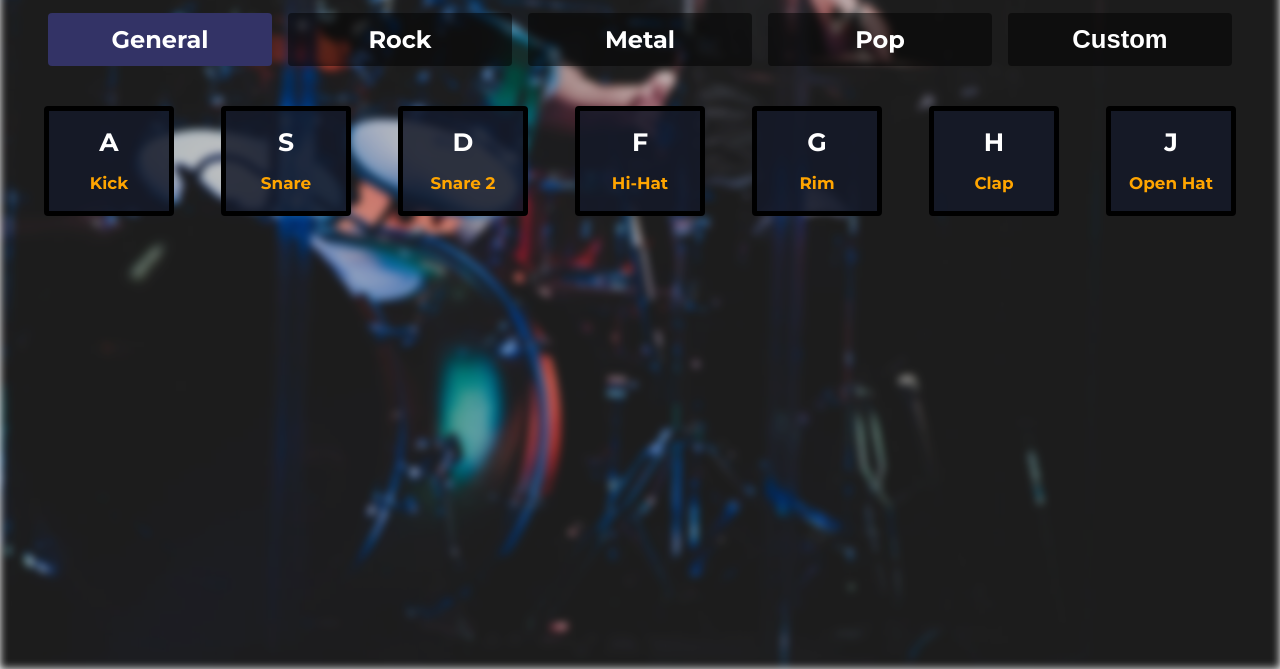
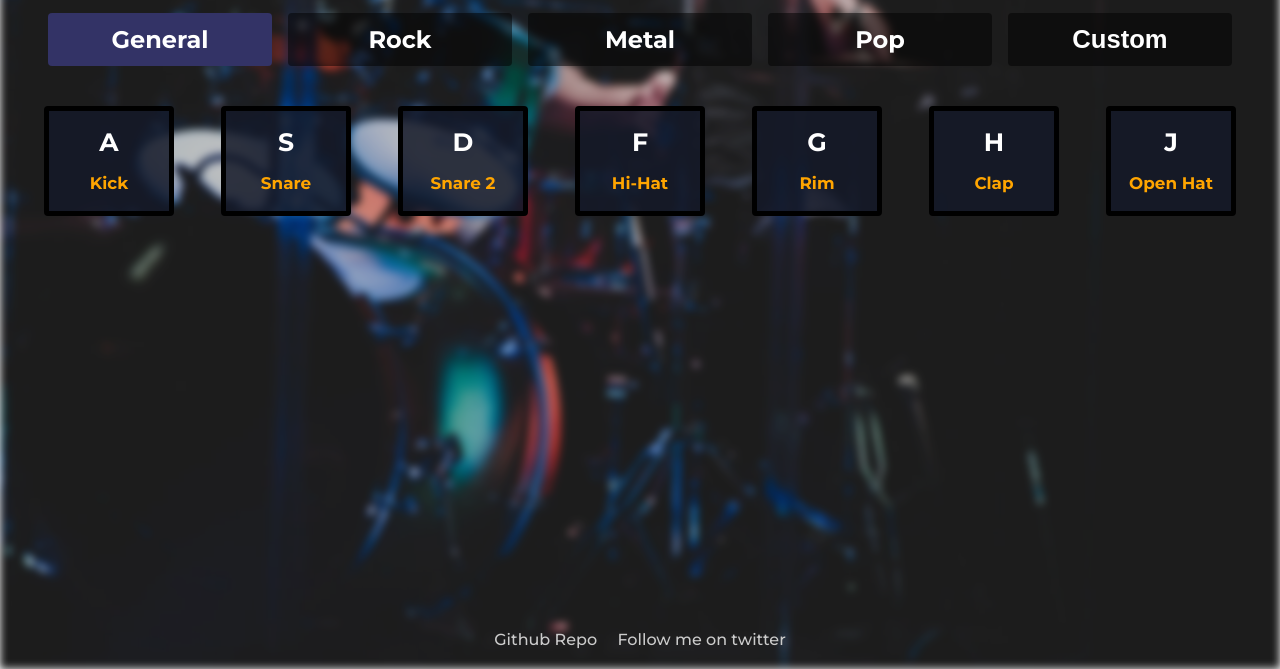
Before and after one commit to 1qk1/drumbox, a website: page public/index.html in a window 1280 px wide. Shown: the part 131-800 px from the top of the page. Drawn offline with nearby package versions, Linux system fonts and the light colour scheme; no server answers.

Commit message:
add footer, improve title

```diff
--- a/public/index.html
+++ b/public/index.html
@@ -3,7 +3,7 @@
 <head>
   <meta http-equiv="X-UA-Compatible" content="IE=edge">
   <meta name="viewport" content="width=device-width, user-scalable=no">
-  <title>Drumbox</title>
+  <title>Drumbox - Online Multiplayer Drums</title>
   <link rel="stylesheet" media="screen" href="styles.css">
 </head>
 <body>
@@ -29,6 +29,10 @@
       <div class="drumbtn" data-key='6'><h2>J</h2><p>Open Hat</p></div>
     </div>
     <div class="clients"></div>
+    <footer>
+      <a href="https://github.com/1qk1/drumbox" target="_blank">Github Repo</a>
+      <a href="https://twitter.com/qktweets" target="_blank">Follow me on twitter</a>
+    </footer>
   <script src="https://cdnjs.cloudflare.com/ajax/libs/socket.io/2.1.1/socket.io.js"></script>
   <script src='https://cdnjs.cloudflare.com/ajax/libs/howler/2.0.15/howler.min.js'></script>
   <script src='./main.js'></script>
```
Lines whose indentation alone changed are shown as unchanged.
